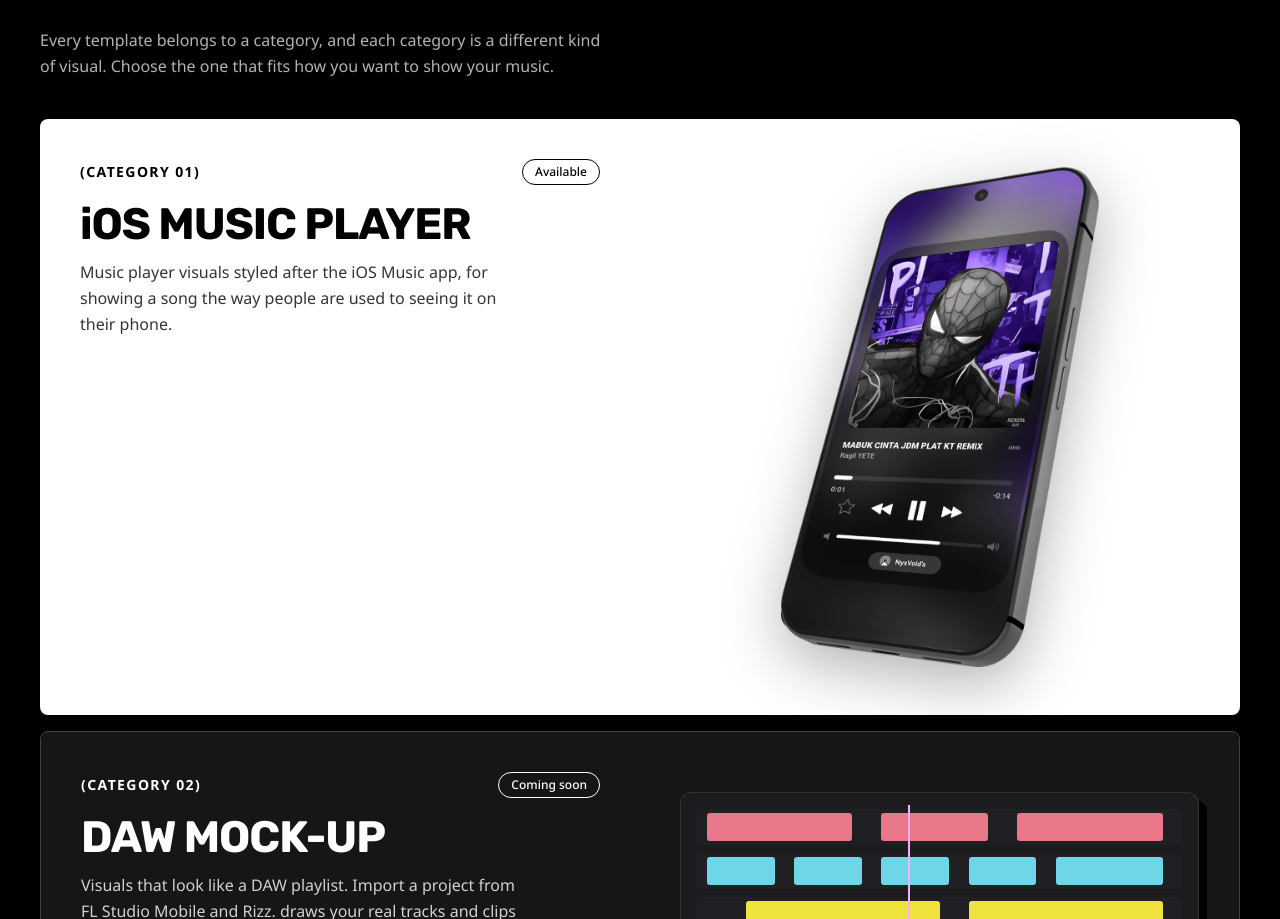
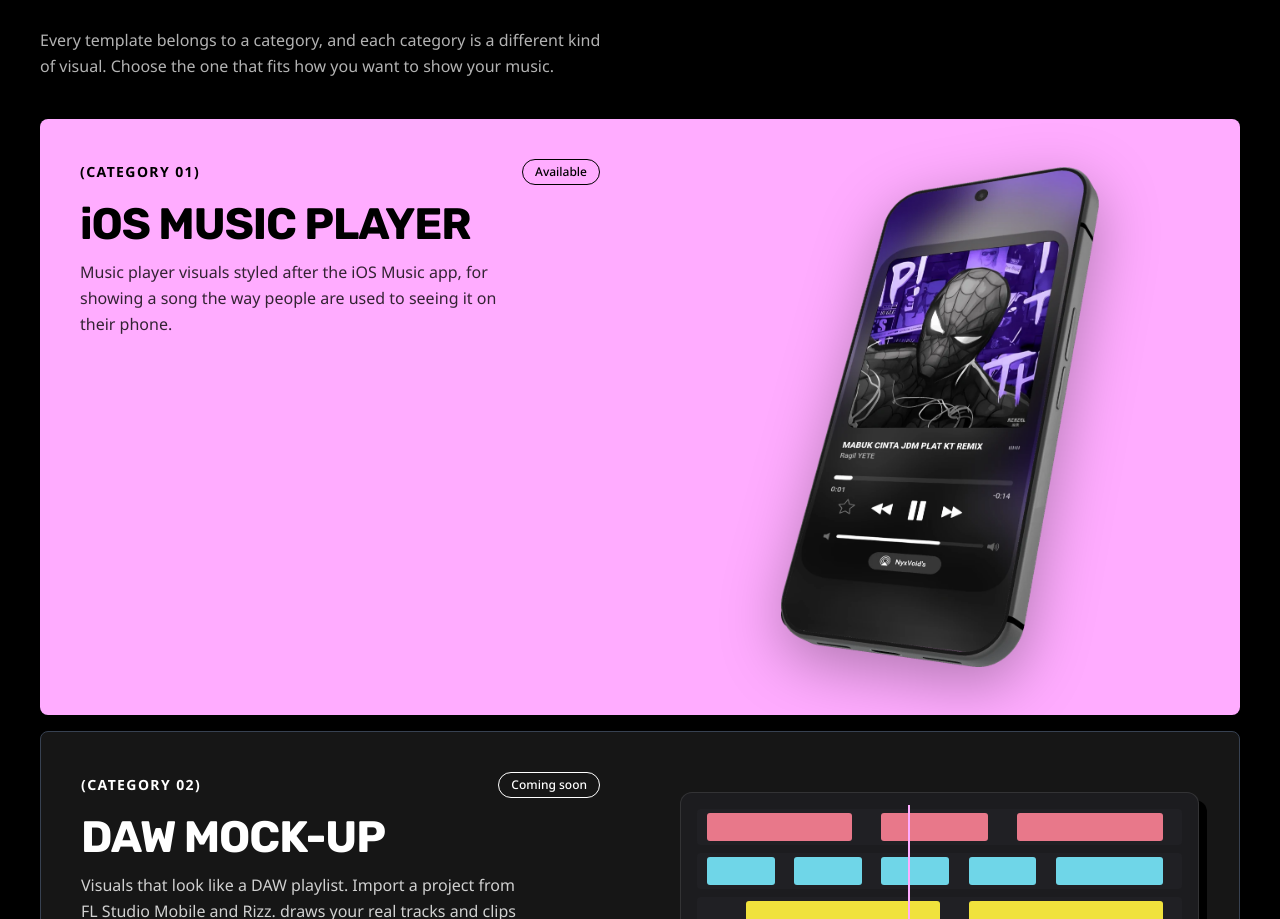
Before and after one commit to xe986232-ai/flatdaw, a React (Vite) app: page / in a window 1280 px wide. Shown: the part 1015-1934 px from the top of the page. Built offline with nearby package versions, Linux system fonts and the light colour scheme.

Commit message:
Homepage: ganti warna card iOS Music Player jadi pink accent

```diff
--- a/src/pages/home/HomePage.tsx
+++ b/src/pages/home/HomePage.tsx
@@ -50,7 +50,7 @@
     features: [],
     status: 'available',
     visual: 'ios',
-    color: { bg: '#ffffff', fg: '#000000' },
+    color: { bg: tokens.colors.accent, fg: '#000000' },
   },
   {
     id: 'daw-mockup',
```
